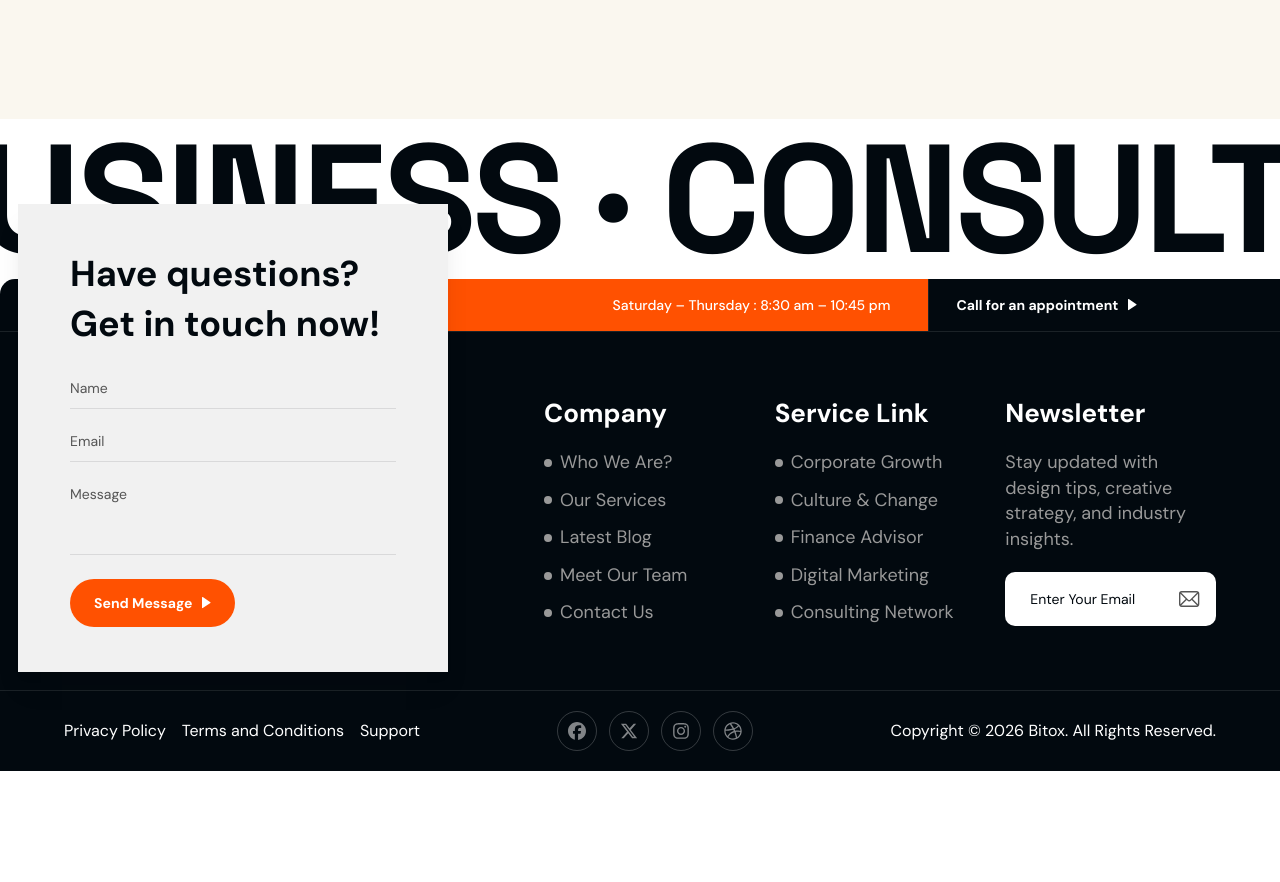
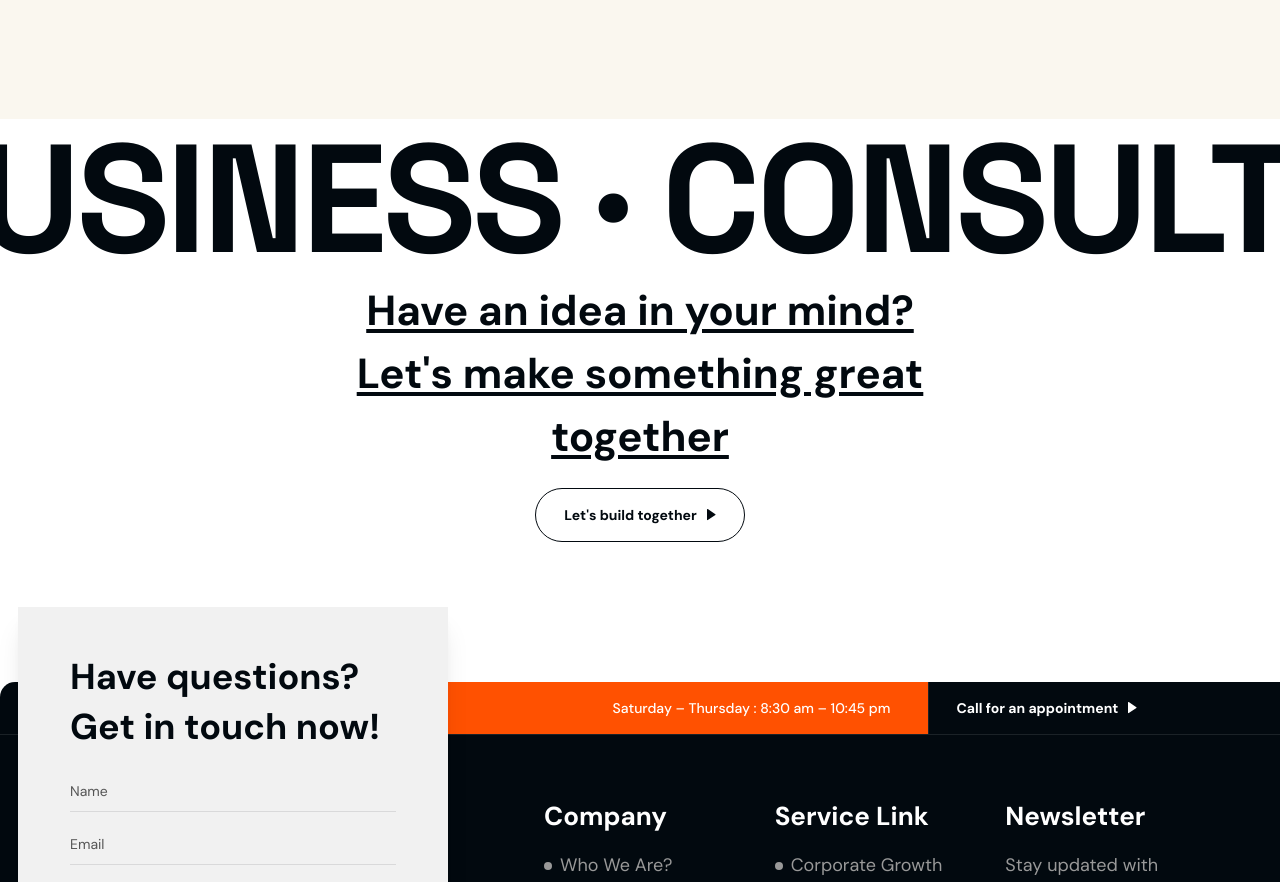
Before and after one commit to Mostofa-zaman/bitox-business-consulting-website, a Next.js app: page /consulting-agency in a window 1280 px wide. Shown: the part 10133-11015 px from the top of the page. Before the commit the page ends 10904 px from the top, so only its background shows below. Built offline with nearby package versions, Linux system fonts and the light colour scheme.

Commit message:
feat: (MarqueeHeroCTA)complete this section with  marquee heading and hero CTA section

```diff
--- a/src/components/homeTwo/MarqueeHeroCTA.jsx
+++ b/src/components/homeTwo/MarqueeHeroCTA.jsx
@@ -1,10 +1,41 @@
-import React from 'react'
-import { MARQUEE_REPEAT_COUNT, MARQUEE_TEXT } from '../helper/helpers';
+"use client";
 
+import Link from "next/link";
+import {
+  ArrowIcon,
+  MARQUEE_REPEAT_COUNT,
+  MARQUEE_TEXT,
+} from "../helper/helpers";
+import ButtonThree from "../common/ButtonThree";
+import Container from "../common/Container";
+import { Stack } from "../common/Responsive";
 
-
-
-
+// ─── Shared CTA Button
+function CTAButton({ frontText, backText, textColor = "#02090F", onClick }) {
+  return (
+    <div
+      className="inline-flex items-center gap-2.5 cursor-pointer group"
+      onClick={onClick}
+    >
+      <Link href={"/pricing"}>
+        <ButtonThree
+          frontText={frontText}
+          backText={backText}
+          backgroundColor="transparent"
+          textColor={textColor}
+          fontSize={14}
+          paddingTop={0}
+          paddingBottom={0}
+          paddingLeft={0}
+          paddingRight={0}
+        />
+      </Link>
+      <span className="inline-block transition-transform group-hover:translate-x-1">
+        <ArrowIcon color={textColor === "#ffffff" ? "#ffffff" : "#02090F"} />
+      </span>
+    </div>
+  );
+}
 
 // ─── Marquee Heading
 function MarqueeHeading() {
@@ -18,13 +49,34 @@ function MarqueeHeading() {
     </div>
   );
 }
+
+// ─── Hero CTA Section
+function HeroCTA() {
+  return (
+    <Container size="md">
+      <Stack align="center" className="pt-8.75 text-center">
+        <p className="text-[28px] sm:text-[36px] md:text-[42px] font-bold text-primary max-w-[625px] underline underline-offset-[4px]">
+          Have an idea in your mind? Let&apos;s make something great together
+        </p>
+        <div className="border border-primary rounded-[90px] px-7 py-3.5 hover:bg-black/5 transition-colors mb-10 lg:mb-[140px]">
+          <CTAButton
+            frontText="Let's build together"
+            backText="Let's Talk."
+            textColor="#02090F"
+            onClick={() => console.log("clicked")}
+          />
+        </div>
+      </Stack>
+    </Container>
+  );
+}
+
 // ─── Main Export
 export default function MarqueeHeroCTA() {
   return (
     <>
-      <div>
-        <MarqueeHeading/>
-      </div>
+      <MarqueeHeading />
+      <HeroCTA />
     </>
   );
 }
```
